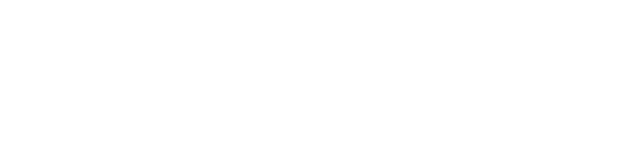
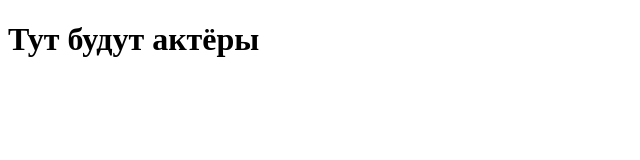
Before and after one commit to alashchev17/venom-2, a plain HTML site: page actors/index.html in a window 1280 px wide. Shown: the whole page, without its empty margins (0-640 px from the left). Drawn offline with Linux system fonts and the light colour scheme.

Commit message:
Update index.html

```diff
--- a/actors/index.html
+++ b/actors/index.html
@@ -4,9 +4,9 @@
   <meta charset="UTF-8">
   <meta http-equiv="X-UA-Compatible" content="IE=edge">
   <meta name="viewport" content="width=device-width, initial-scale=1.0">
-  <title>Document</title>
+  <title>Venom 2 - актёры</title>
 </head>
 <body>
-
+  <h1>Тут будут актёры</h1>
 </body>
 </html>
```
